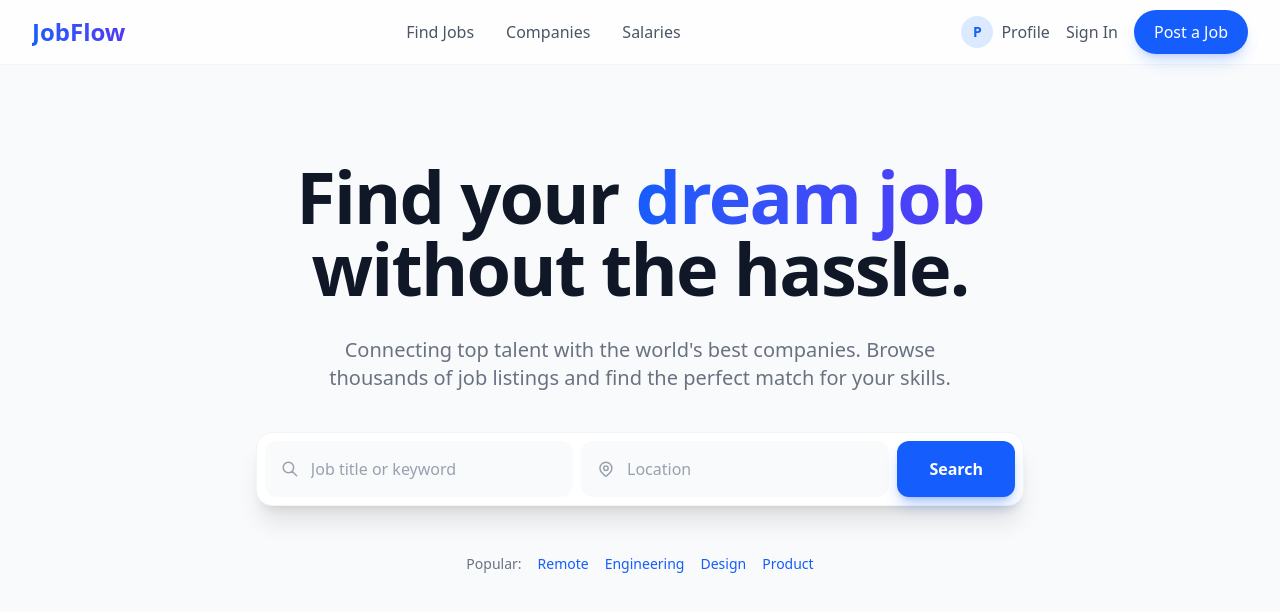
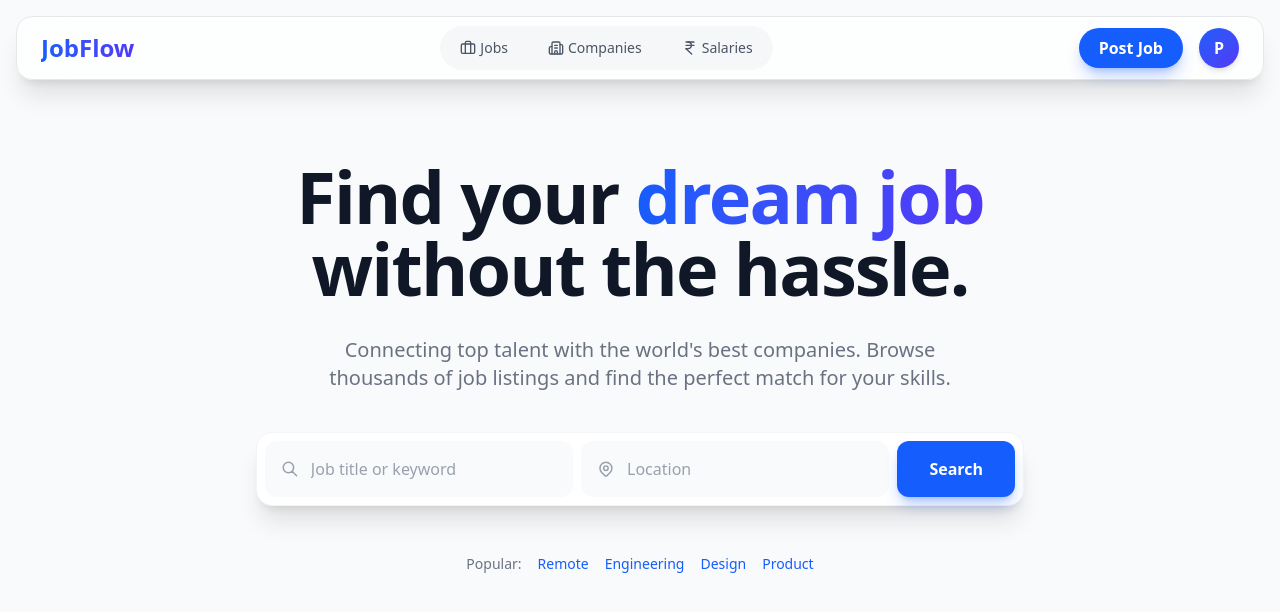
Before and after one commit to amitkumarpatra99/JobPortal, a React (Vite) app in the folder client/: page / in a window 1280 px wide. Shown: the top 612 px of the page. Built offline with nearby package versions, Linux system fonts and the light colour scheme; no server answers.

Commit message:
Up Upgrade

```diff
--- a/client/package.json
+++ b/client/package.json
@@ -13,9 +13,13 @@
   "dependencies": {
     "@tailwindcss/postcss": "^4.1.18",
     "axios": "^1.13.2",
+    "clsx": "^2.1.1",
+    "framer-motion": "^12.23.26",
+    "lucide-react": "^0.561.0",
     "react": "^19.2.0",
     "react-dom": "^19.2.0",
-    "react-router-dom": "^7.10.1"
+    "react-router-dom": "^7.10.1",
+    "tailwind-merge": "^3.4.0"
   },
   "devDependencies": {
     "@eslint/js": "^9.39.1",
--- a/client/src/components/Navbar.jsx
+++ b/client/src/components/Navbar.jsx
@@ -1,67 +1,153 @@
-import React from 'react';
-import { Link } from 'react-router-dom';
+import React, { useState } from "react";
+import { Link, NavLink } from "react-router-dom";
+import {
+  Menu,
+  X,
+  User,
+  LogOut,
+  Briefcase,
+  Building2,
+  IndianRupee
+} from "lucide-react";
 
 const Navbar = () => {
+  const [menuOpen, setMenuOpen] = useState(false);
+  const [profileOpen, setProfileOpen] = useState(false);
+
+  const navItem =
+    "px-4 py-2 rounded-full text-sm font-medium transition-all";
+  const navActive =
+    "bg-blue-600 text-white shadow-md shadow-blue-500/30";
+  const navInactive =
+    "text-gray-600 hover:bg-gray-100 hover:text-blue-600";
+
   return (
-        <nav className="fixed w-full z-50 bg-white/80 backdrop-blur-md border-b border-gray-100">
-            <div className="max-w-7xl mx-auto px-4 sm:px-6 lg:px-8">
-                <div className="flex justify-between items-center h-16">
+    <header className="fixed top-4 inset-x-0 z-50">
+      <div className="max-w-7xl mx-auto px-4">
+        <nav className="flex items-center justify-between rounded-2xl bg-white/70 backdrop-blur-xl border border-gray-200 shadow-xl px-6 h-16">
+
           {/* Logo */}
-                    <div className="flex-shrink-0 flex items-center cursor-pointer">
-                        <Link to="/" className="text-2xl font-bold bg-gradient-to-r from-blue-600 to-indigo-600 bg-clip-text text-transparent">
+          <Link
+            to="/"
+            className="text-2xl font-extrabold bg-gradient-to-r from-blue-600 to-indigo-600 bg-clip-text text-transparent"
+          >
             JobFlow
           </Link>
+
+          {/* Desktop Nav */}
+          <div className="hidden md:flex items-center gap-2 bg-gray-100/70 p-1 rounded-full">
+            <NavLink
+              to="/jobs"
+              className={({ isActive }) =>
+                `${navItem} ${isActive ? navActive : navInactive}`
+              }
+            >
+              <span className="flex items-center gap-1">
+                <Briefcase size={16} /> Jobs
+              </span>
+            </NavLink>
+
+            <NavLink
+              to="/companies"
+              className={({ isActive }) =>
+                `${navItem} ${isActive ? navActive : navInactive}`
+              }
+            >
+              <span className="flex items-center gap-1">
+                <Building2 size={16} /> Companies
+              </span>
+            </NavLink>
+
+            <NavLink
+              to="/salaries"
+              className={({ isActive }) =>
+                `${navItem} ${isActive ? navActive : navInactive}`
+              }
+            >
+              <span className="flex items-center gap-1">
+                <IndianRupee size={16} /> Salaries
+              </span>
+            </NavLink>
           </div>
 
-                    {/* Desktop Navigation */}
-                    <div className="hidden md:flex items-center space-x-8">
-                        <Link to="/jobs" className="text-gray-600 hover:text-blue-600 font-medium transition-colors">
-                            Find Jobs
+          {/* Right Section */}
+          <div className="hidden md:flex items-center gap-4 relative">
+            <Link
+              to="/post-job"
+              className="px-5 py-2 rounded-full bg-blue-600 text-white font-semibold hover:bg-blue-700 transition shadow-lg shadow-blue-600/30"
+            >
+              Post Job
             </Link>
-                        <Link to="/" className="text-gray-600 hover:text-blue-600 font-medium transition-colors">
-                            Companies
-                        </Link>
-                        <Link to="/" className="text-gray-600 hover:text-blue-600 font-medium transition-colors">
-                            Salaries
-                        </Link>
-                    </div>
 
-                    {/* Auth Buttons */}
-                    <div className="hidden md:flex items-center space-x-4">
+            {/* Profile Dropdown */}
+            <button
+              onClick={() => setProfileOpen(!profileOpen)}
+              className="w-10 h-10 rounded-full bg-gradient-to-br from-blue-600 to-indigo-600 text-white font-bold flex items-center justify-center shadow-md"
+            >
+              P
+            </button>
+
+            {profileOpen && (
+              <div className="absolute right-0 top-14 w-48 rounded-xl bg-white shadow-xl border border-gray-200 overflow-hidden">
                 <Link
                   to="/profile"
-                            className="text-gray-600 hover:text-blue-600 font-medium transition-colors flex items-center gap-2"
+                  className="flex items-center gap-2 px-4 py-3 text-sm hover:bg-gray-100"
                 >
-                            <div className="w-8 h-8 rounded-full bg-blue-100 flex items-center justify-center text-blue-600 font-bold text-sm">
-                                P
-                            </div>
-                            <span>Profile</span>
+                  <User size={16} /> Profile
                 </Link>
                 <Link
                   to="/login"
-                            className="text-gray-600 hover:text-blue-600 font-medium transition-colors"
+                  className="flex items-center gap-2 px-4 py-3 text-sm hover:bg-gray-100"
                 >
+                  <LogOut size={16} /> Sign In
+                </Link>
+              </div>
+            )}
+          </div>
+
+          {/* Mobile Button */}
+          <button
+            onClick={() => setMenuOpen(!menuOpen)}
+            className="md:hidden text-gray-700"
+          >
+            {menuOpen ? <X size={26} /> : <Menu size={26} />}
+          </button>
+        </nav>
+      </div>
+
+      {/* Mobile Menu */}
+      {menuOpen && (
+        <div className="md:hidden mt-3 mx-4 rounded-2xl bg-white/80 backdrop-blur-xl border border-gray-200 shadow-xl overflow-hidden">
+          <div className="flex flex-col p-4 gap-2">
+            <NavLink to="/jobs" onClick={() => setMenuOpen(false)} className="px-4 py-3 rounded-xl hover:bg-gray-100">
+              Find Jobs
+            </NavLink>
+            <NavLink to="/companies" onClick={() => setMenuOpen(false)} className="px-4 py-3 rounded-xl hover:bg-gray-100">
+              Companies
+            </NavLink>
+            <NavLink to="/salaries" onClick={() => setMenuOpen(false)} className="px-4 py-3 rounded-xl hover:bg-gray-100">
+              Salaries
+            </NavLink>
+
+            <div className="h-px bg-gray-200 my-2" />
+
+            <Link to="/profile" onClick={() => setMenuOpen(false)} className="px-4 py-3 rounded-xl hover:bg-gray-100">
+              Profile
+            </Link>
+            <Link to="/login" onClick={() => setMenuOpen(false)} className="px-4 py-3 rounded-xl hover:bg-gray-100">
               Sign In
             </Link>
             <Link
               to="/post-job"
-                            className="px-5 py-2.5 rounded-full bg-blue-600 text-white font-medium hover:bg-blue-700 transition-all shadow-lg shadow-blue-600/20"
+              onClick={() => setMenuOpen(false)}
+              className="mt-2 px-4 py-3 rounded-xl bg-blue-600 text-white text-center font-semibold"
             >
-                            Post a Job
+              Post Job
             </Link>
           </div>
-
-                    {/* Mobile menu button (Placeholder) */}
-                    <div className="md:hidden flex items-center">
-                        <button className="text-gray-600 hover:text-blue-600 focus:outline-none">
-                            <svg className="h-6 w-6" fill="none" viewBox="0 0 24 24" stroke="currentColor">
-                                <path strokeLinecap="round" strokeLinejoin="round" strokeWidth="2" d="M4 6h16M4 12h16M4 18h16" />
-                            </svg>
-                        </button>
         </div>
-                </div>
-            </div>
-        </nav>
+      )}
+    </header>
   );
 };
 
```
Also changed, not shown: 1 other file (tests, documents, lock files or other folders). Lines whose indentation alone changed are shown as unchanged.
